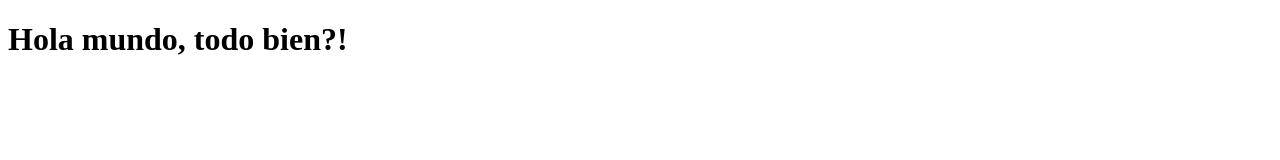
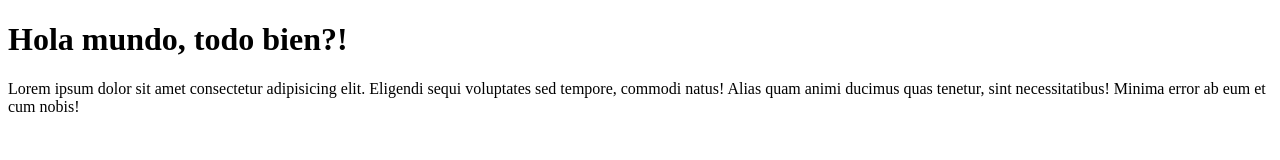
Before and after one commit to mapardo84/miweb, a plain HTML site: page index.html in a window 1280 px wide. Drawn offline with Linux system fonts and the light colour scheme.

Commit message:
nuevo parrafo

```diff
--- a/index.html
+++ b/index.html
@@ -8,5 +8,6 @@
     </head>
     <body>
         <h1>Hola mundo, todo bien?!</h1>
+        <p>Lorem ipsum dolor sit amet consectetur adipisicing elit. Eligendi sequi voluptates sed tempore, commodi natus! Alias quam animi ducimus quas tenetur, sint necessitatibus! Minima error ab eum et cum nobis!</p>
     </body>
 </html>
```
